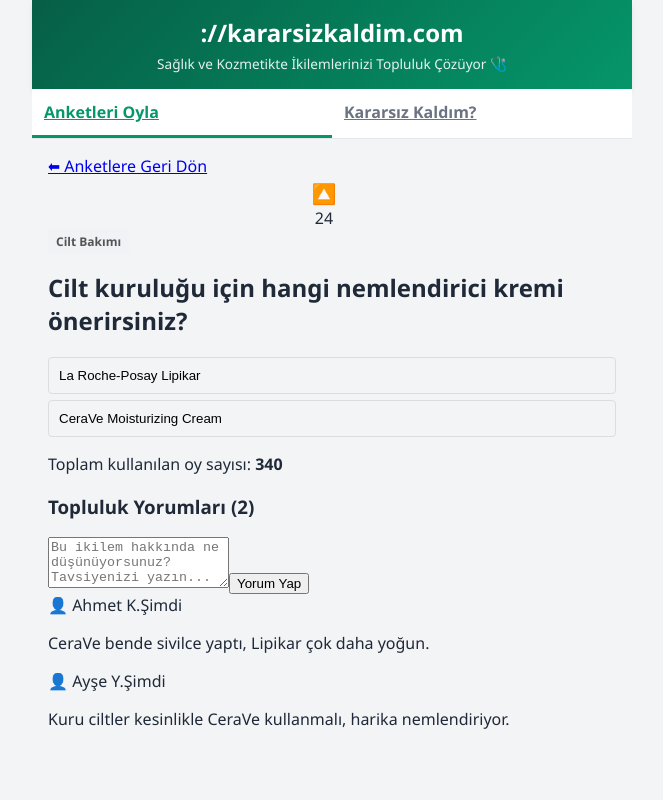
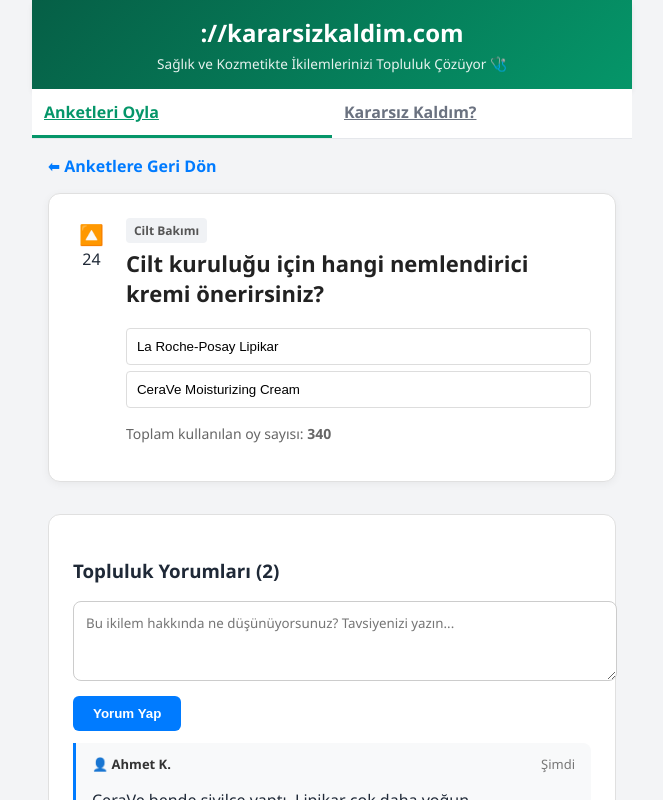
Before and after one commit to ramazantufekci/react-tip, a React (Vite) app: page /anketler/1 in a window 1280 px wide. Shown: the top 800 px of the page, without its empty margins (308-971 px from the left). Built offline with nearby package versions, Linux system fonts and the light colour scheme.

Commit message:
Update App.css

```diff
--- a/src/App.css
+++ b/src/App.css
@@ -254,3 +254,89 @@
 .option-text, .option-percent {
   z-index: 1;
 }
+
+.poll-detailed-card {
+  display: flex;
+  background: #ffffff;
+  border: 1px solid #e0e0e0;
+  border-radius: 12px;
+  padding: 24px;
+  margin-top: 16px;
+  box-shadow: 0 2px 8px rgba(0,0,0,0.05);
+}
+
+.poll-main-content {
+  flex: 1;
+}
+
+.poll-detailed-question {
+  margin-top: 8px;
+  margin-bottom: 20px;
+  font-size: 22px;
+  color: #222;
+}
+
+.total-votes-summary {
+  margin-top: 16px;
+  font-size: 14px;
+  color: #666;
+}
+
+.comments-section {
+  margin-top: 32px;
+  background: #fff;
+  padding: 24px;
+  border-radius: 12px;
+  border: 1px solid #e0e0e0;
+}
+
+.comment-form textarea {
+  width: 100%;
+  padding: 12px;
+  border: 1px solid #ccc;
+  border-radius: 8px;
+  resize: vertical;
+  font-family: inherit;
+  margin-bottom: 10px;
+}
+
+.submit-comment-btn {
+  background: #007bff;
+  color: white;
+  border: none;
+  padding: 10px 20px;
+  border-radius: 6px;
+  cursor: pointer;
+  font-weight: bold;
+}
+
+.submit-comment-btn:hover {
+  background: #0056b3;
+}
+
+.comment-card {
+  border-left: 3px solid #007bff;
+  background: #f8f9fa;
+  padding: 12px 16px;
+  margin-top: 12px;
+  border-radius: 0 8px 8px 0;
+}
+
+.comment-header {
+  display: flex;
+  justify-content: space-between;
+  font-size: 13px;
+  color: #777;
+  margin-bottom: 6px;
+}
+
+.comment-user {
+  font-weight: bold;
+  color: #333;
+}
+
+.back-link {
+  text-decoration: none;
+  color: #007bff;
+  font-weight: bold;
+}
```
